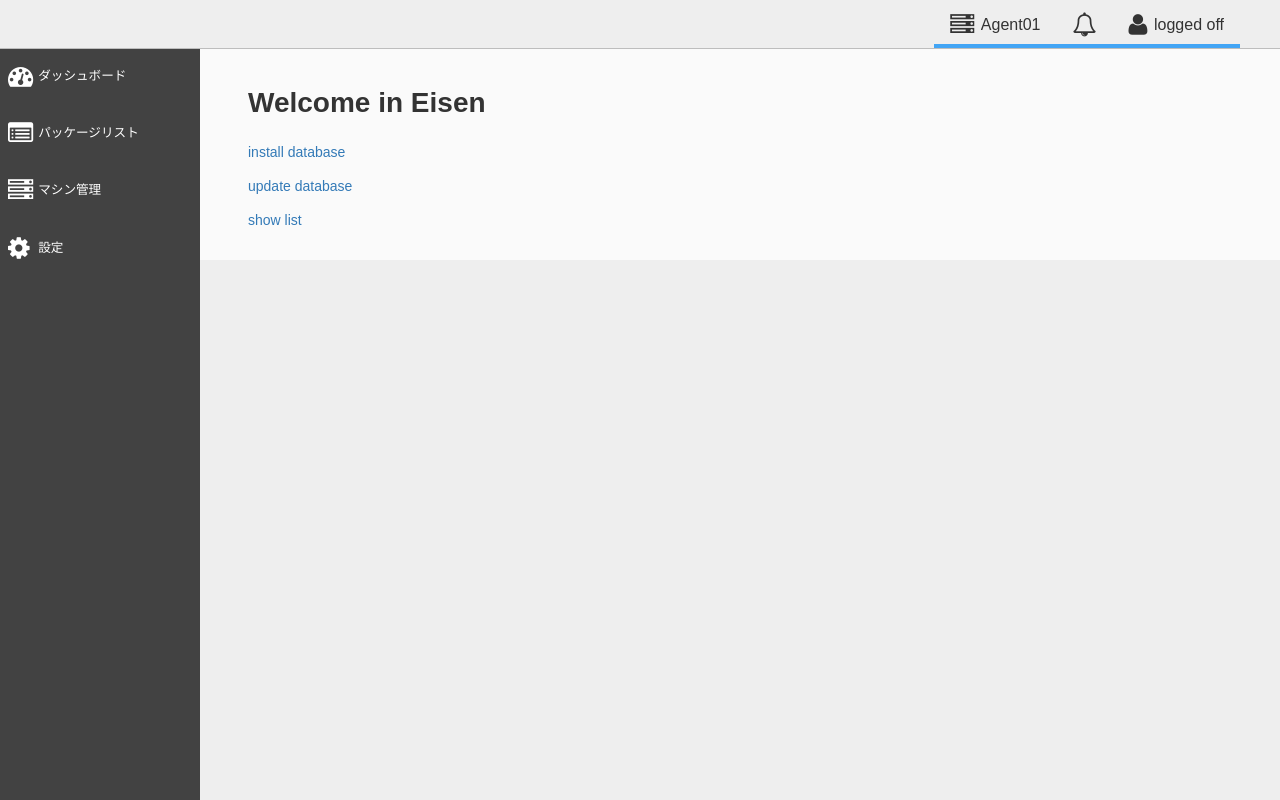
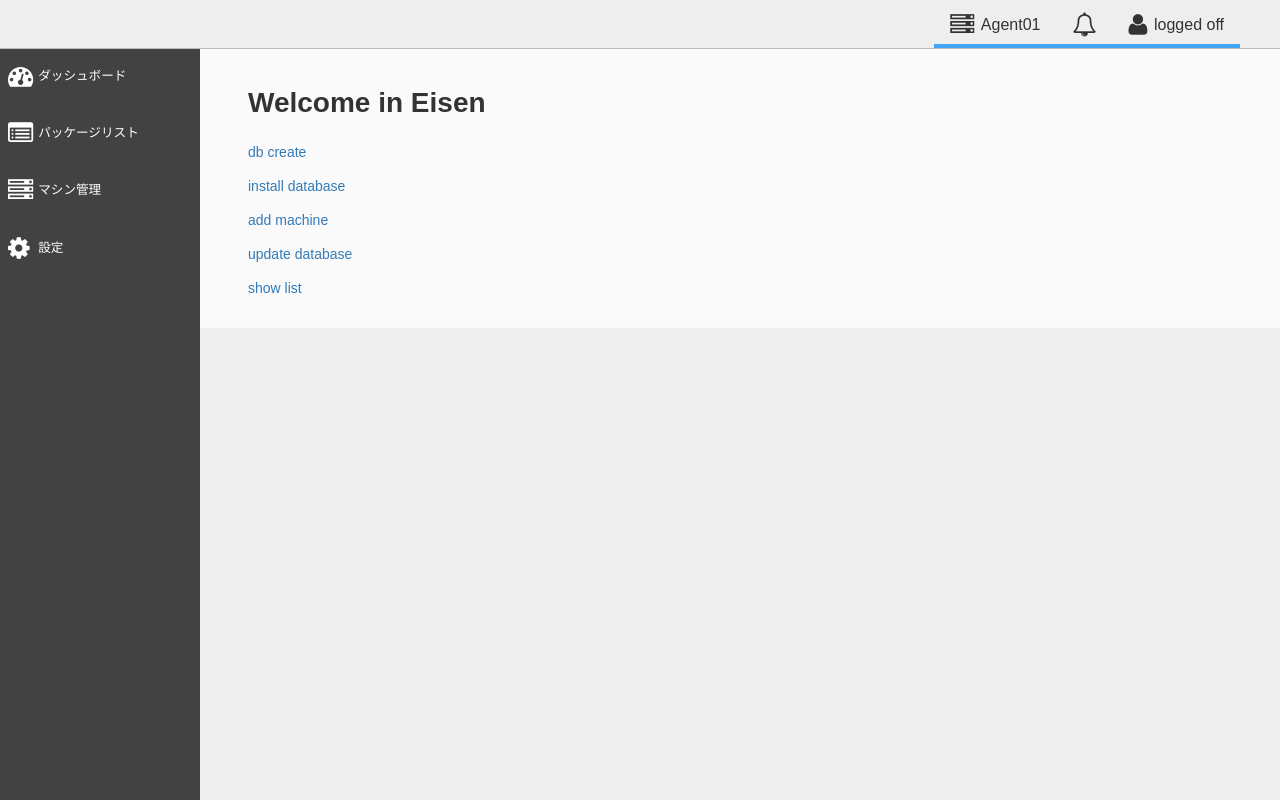
Before and after one commit to eisen-dev/eisen_front, a PHP site: page / in a window 1280 px wide. Run offline with PHP 8.4, Linux system fonts and the light colour scheme; a stand-in replaces the project's code that opens the database connection.

Commit message:
index list更新

```diff
--- a/webd/index.php
+++ b/webd/index.php
@@ -11,11 +11,17 @@ require_once __DIR__ .'/parts/head.php';
 			<main class="contents  menu-set">
 				<div class="section">
 					<h1>Welcome in Eisen</h1>
+                    <p>
+                    <a href="dbcreation.php">db create</a>
+                    </p>
 					<p>
-					<a href="install.php">install database</a>
+					<a href="init-setup1.php">install database</a>
 					</p>
+                    <p>
+                    <a href="machine_list.php">add machine</a>
+                    </p>
 					<p>
-					<a href="dbupdate.php">update database</a>
+					<a href="dbupdate-install.php">update database</a>
 					</p>
 					<p>
 					<a href="list.php">show list</a>
```
Also changed, not shown: webd/dbcreation.php (+5 -6 lines).
